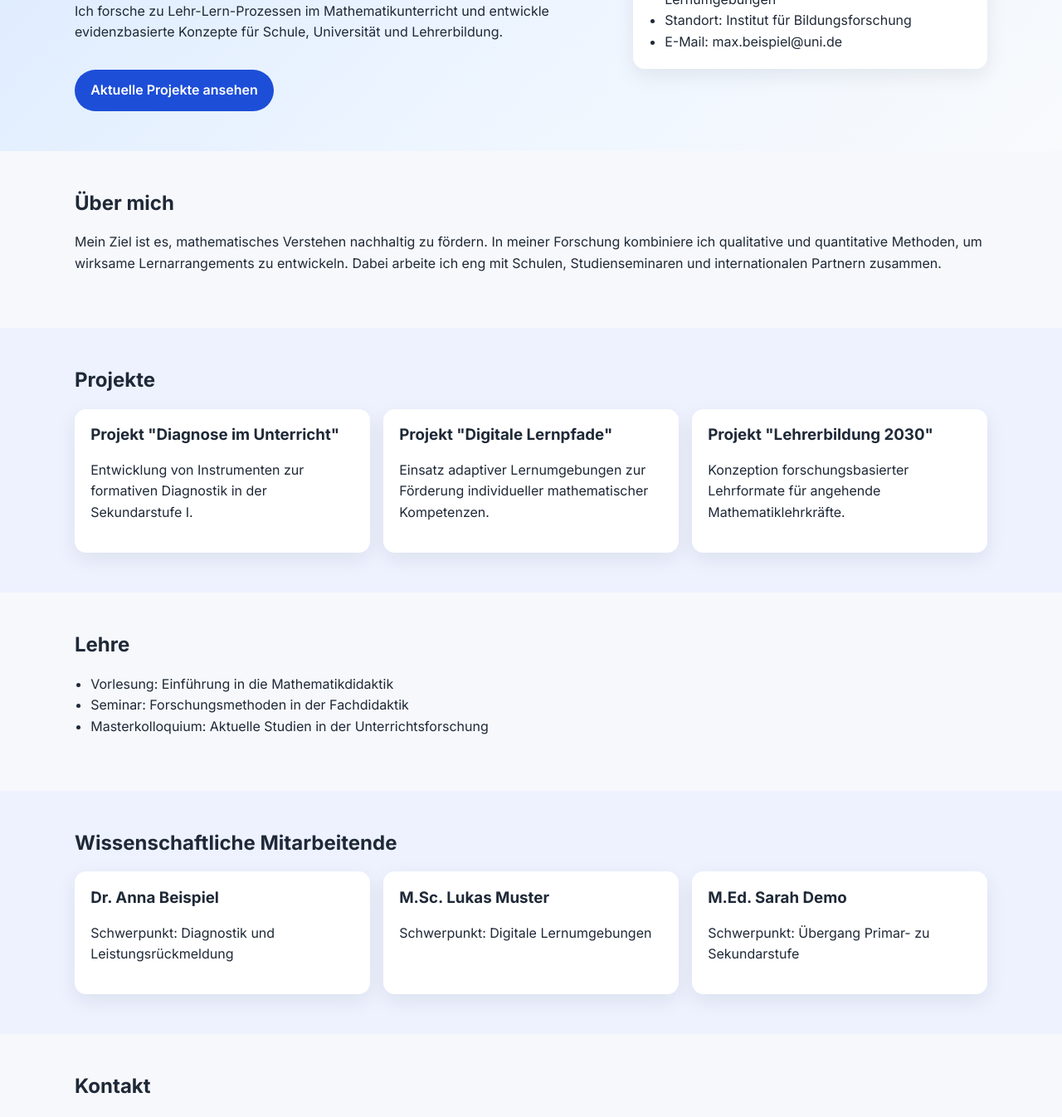
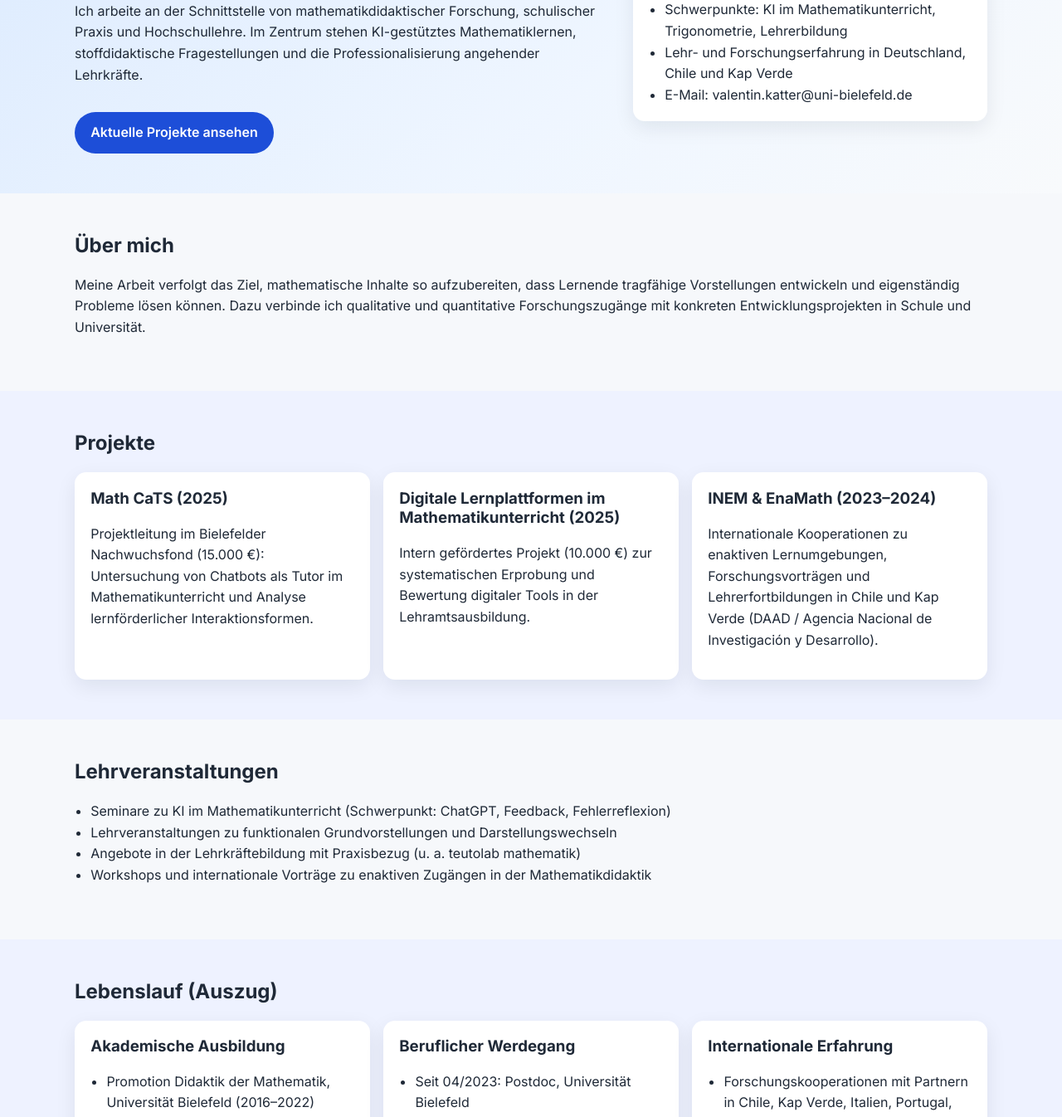
Before and after one commit to trompetenmann-arch/vkatter, a plain HTML site: page index.html in a window 1280 px wide. Shown: the part 300-1646 px from the top of the page at 83% size. Drawn offline with Linux system fonts and the light colour scheme.

Commit message:
Aktualisiere Website-Inhalte aus docs und ergänze Publikationen

```diff
--- a/index.html
+++ b/index.html
@@ -3,7 +3,7 @@
   <head>
     <meta charset="UTF-8" />
     <meta name="viewport" content="width=device-width, initial-scale=1.0" />
-    <title>Prof. Dr. Max Beispiel | Mathematikdidaktik</title>
+    <title>Dr. Valentin Katter | Mathematikdidaktik</title>
     <link rel="preconnect" href="https://fonts.googleapis.com" />
     <link rel="preconnect" href="https://fonts.gstatic.com" crossorigin />
     <link
@@ -20,8 +20,9 @@
           <ul class="nav-links">
             <li><a href="#ueber-mich">Über mich</a></li>
             <li><a href="#projekte">Projekte</a></li>
-            <li><a href="#lehre">Lehre</a></li>
-            <li><a href="#team">Mitarbeitende</a></li>
+            <li><a href="#lehrveranstaltungen">Lehrveranstaltungen</a></li>
+            <li><a href="#lebenslauf">Lebenslauf</a></li>
+            <li><a href="#publikationen">Publikationen</a></li>
             <li><a href="#kontakt">Kontakt</a></li>
           </ul>
         </nav>
@@ -32,22 +33,25 @@
       <section class="hero">
         <div class="container hero-grid">
           <div>
-            <p class="tag">Prof. Dr. Max Beispiel</p>
-            <h1>Wissenschaft in der Mathematikdidaktik</h1>
+            <p class="tag">Dr. Valentin Katter</p>
+            <h1>Forschung und Lehre in der Mathematikdidaktik</h1>
             <p>
-              Ich forsche zu Lehr-Lern-Prozessen im Mathematikunterricht und
-              entwickle evidenzbasierte Konzepte für Schule, Universität und
-              Lehrerbildung.
+              Ich arbeite an der Schnittstelle von mathematikdidaktischer
+              Forschung, schulischer Praxis und Hochschullehre. Im Zentrum
+              stehen KI-gestütztes Mathematiklernen, stoffdidaktische
+              Fragestellungen und die Professionalisierung angehender
+              Lehrkräfte.
             </p>
             <a class="btn" href="#projekte">Aktuelle Projekte ansehen</a>
           </div>
           <aside class="hero-card" aria-label="Kurzprofil">
             <h2>Kurzprofil</h2>
             <ul>
-              <li>Professor für Mathematikdidaktik</li>
-              <li>Schwerpunkte: Diagnostik, digitale Lernumgebungen</li>
-              <li>Standort: Institut für Bildungsforschung</li>
-              <li>E-Mail: max.beispiel@uni.de</li>
+              <li>Postdoc und Lehrender für Mathematikdidaktik</li>
+              <li>Postdoc, Institut für Didaktik der Mathematik (Universität Bielefeld)</li>
+              <li>Schwerpunkte: KI im Mathematikunterricht, Trigonometrie, Lehrerbildung</li>
+              <li>Lehr- und Forschungserfahrung in Deutschland, Chile und Kap Verde</li>
+              <li>E-Mail: valentin.katter@uni-bielefeld.de</li>
             </ul>
           </aside>
         </div>
@@ -57,11 +61,11 @@
         <div class="container">
           <h2>Über mich</h2>
           <p>
-            Mein Ziel ist es, mathematisches Verstehen nachhaltig zu fördern.
-            In meiner Forschung kombiniere ich qualitative und quantitative
-            Methoden, um wirksame Lernarrangements zu entwickeln. Dabei arbeite
-            ich eng mit Schulen, Studienseminaren und internationalen Partnern
-            zusammen.
+            Meine Arbeit verfolgt das Ziel, mathematische Inhalte so
+            aufzubereiten, dass Lernende tragfähige Vorstellungen entwickeln
+            und eigenständig Probleme lösen können. Dazu verbinde ich
+            qualitative und quantitative Forschungszugänge mit konkreten
+            Entwicklungsprojekten in Schule und Universität.
           </p>
         </div>
       </section>
@@ -71,58 +75,89 @@
           <h2>Projekte</h2>
           <div class="card-grid">
             <article class="card">
-              <h3>Projekt "Diagnose im Unterricht"</h3>
+              <h3>Math CaTS (2025)</h3>
               <p>
-                Entwicklung von Instrumenten zur formativen Diagnostik in der
-                Sekundarstufe I.
+                Projektleitung im Bielefelder Nachwuchsfond (15.000 €):
+                Untersuchung von Chatbots als Tutor im Mathematikunterricht und
+                Analyse lernförderlicher Interaktionsformen.
               </p>
             </article>
             <article class="card">
-              <h3>Projekt "Digitale Lernpfade"</h3>
+              <h3>Digitale Lernplattformen im Mathematikunterricht (2025)</h3>
               <p>
-                Einsatz adaptiver Lernumgebungen zur Förderung individueller
-                mathematischer Kompetenzen.
+                Intern gefördertes Projekt (10.000 €) zur systematischen
+                Erprobung und Bewertung digitaler Tools in der
+                Lehramtsausbildung.
               </p>
             </article>
             <article class="card">
-              <h3>Projekt "Lehrerbildung 2030"</h3>
+              <h3>INEM &amp; EnaMath (2023–2024)</h3>
               <p>
-                Konzeption forschungsbasierter Lehrformate für angehende
-                Mathematiklehrkräfte.
+                Internationale Kooperationen zu enaktiven Lernumgebungen,
+                Forschungsvorträgen und Lehrerfortbildungen in Chile und Kap
+                Verde (DAAD / Agencia Nacional de Investigación y Desarrollo).
               </p>
             </article>
           </div>
         </div>
       </section>
 
-      <section id="lehre" class="section">
+      <section id="lehrveranstaltungen" class="section">
         <div class="container">
-          <h2>Lehre</h2>
+          <h2>Lehrveranstaltungen</h2>
           <ul class="list">
-            <li>Vorlesung: Einführung in die Mathematikdidaktik</li>
-            <li>Seminar: Forschungsmethoden in der Fachdidaktik</li>
-            <li>Masterkolloquium: Aktuelle Studien in der Unterrichtsforschung</li>
+            <li>Seminare zu KI im Mathematikunterricht (Schwerpunkt: ChatGPT, Feedback, Fehlerreflexion)</li>
+            <li>Lehrveranstaltungen zu funktionalen Grundvorstellungen und Darstellungswechseln</li>
+            <li>Angebote in der Lehrkräftebildung mit Praxisbezug (u. a. teutolab mathematik)</li>
+            <li>Workshops und internationale Vorträge zu enaktiven Zugängen in der Mathematikdidaktik</li>
           </ul>
         </div>
       </section>
 
-      <section id="team" class="section alt">
+      <section id="lebenslauf" class="section alt">
         <div class="container">
-          <h2>Wissenschaftliche Mitarbeitende</h2>
-          <div class="team-grid">
-            <article class="member">
-              <h3>Dr. Anna Beispiel</h3>
-              <p>Schwerpunkt: Diagnostik und Leistungsrückmeldung</p>
+          <h2>Lebenslauf (Auszug)</h2>
+          <div class="card-grid">
+            <article class="card">
+              <h3>Akademische Ausbildung</h3>
+              <ul class="list">
+                <li>Promotion Didaktik der Mathematik, Universität Bielefeld (2016–2022)</li>
+                <li>Diplom Mathematik, Universität Bielefeld (2010–2013)</li>
+                <li>Bachelor Lehramt Mathematik/Philosophie, Universität Bielefeld (2006–2010)</li>
+              </ul>
             </article>
-            <article class="member">
-              <h3>M.Sc. Lukas Muster</h3>
-              <p>Schwerpunkt: Digitale Lernumgebungen</p>
+            <article class="card">
+              <h3>Beruflicher Werdegang</h3>
+              <ul class="list">
+                <li>Seit 04/2023: Postdoc, Universität Bielefeld</li>
+                <li>04/2024–09/2024: Vertretung W2-Professur, Universität Osnabrück</li>
+                <li>06/2022–09/2023: Gastdozent, Hochschule Fresenius Düsseldorf</li>
+                <li>Seit 04/2025: Lehrkraft, Rudolf Steiner Schule Bielefeld</li>
+              </ul>
             </article>
-            <article class="member">
-              <h3>M.Ed. Sarah Demo</h3>
-              <p>Schwerpunkt: Übergang Primar- zu Sekundarstufe</p>
+            <article class="card">
+              <h3>Internationale Erfahrung</h3>
+              <ul class="list">
+                <li>Forschungskooperationen mit Partnern in Chile, Kap Verde, Italien, Portugal, Brasilien und Argentinien</li>
+                <li>Gastvorträge, Lehrkräftefortbildungen und Austauschprojekte in internationalen Konsortien</li>
+              </ul>
             </article>
           </div>
+        </div>
+      </section>
+
+      <section id="publikationen" class="section">
+        <div class="container">
+          <h2>Publikationen (Auswahl)</h2>
+          <ul class="list">
+            <li>Katter, V. (2025). Didaktisch orientierte Sachanalysen zur Ausdifferenzierung allgemeiner funktionaler Grundvorstellungen – exemplarisch durchgeführt an der Sinusfunktion. <em>Journal für Mathematik-Didaktik</em>.</li>
+            <li>Katter, V. (2023). <em>Historische, logische und individuelle Genese der Trigonometrie aus didaktischer Sicht</em>. Springer Nature.</li>
+            <li>Katter, V.; Huget, J. (accepted). Förderung digitaler Kompetenzen durch LLMs – Darstellungswechsel quadratischer Funktionen mit ChatGPT. <em>mathematica didactica</em>.</li>
+            <li>Katter, V.; Huget, J. (2024). ChatGPT und quadratische Funktionen: Fachdidaktische Perspektiven und Anwendungen. In: <em>Beiträge zum Mathematikunterricht 2024</em>.</li>
+            <li>Katter, V.; Salle, A.; Wolff, A.; Laun, M. (2025). Eine Untersuchung zum Einfluss von ChatGPT auf den Modellierungsprozess von Achtklässler*innen. In: <em>Beiträge zum Mathematikunterricht 2025</em>.</li>
+            <li>Bulthaup, P.; Jetses, T.; Katter, V. (2024). Das digitale Federpendel – virtuell-enaktiv zu periodischen Prozessen. In: <em>Mathematik lehren</em>, 243, 31–34.</li>
+            <li>Katter, V.; Mahrt, N. (2014). Reduced representations of rooted trees. In: <em>Journal of Algebra</em>, 413, 41–49.</li>
+          </ul>
         </div>
       </section>
 
@@ -133,14 +168,14 @@
             Haben Sie Interesse an Kooperationen, Vorträgen oder gemeinsamen
             Forschungsprojekten? Ich freue mich über Ihre Nachricht.
           </p>
-          <p><strong>E-Mail:</strong> max.beispiel@uni.de</p>
+          <p><strong>E-Mail:</strong> valentin.katter@uni-bielefeld.de</p>
         </div>
       </section>
     </main>
 
     <footer class="site-footer">
       <div class="container">
-        <p>© 2026 Prof. Dr. Max Beispiel · Mathematikdidaktik</p>
+        <p>© 2026 Dr. Valentin Katter · Mathematikdidaktik</p>
       </div>
     </footer>
   </body>
```
